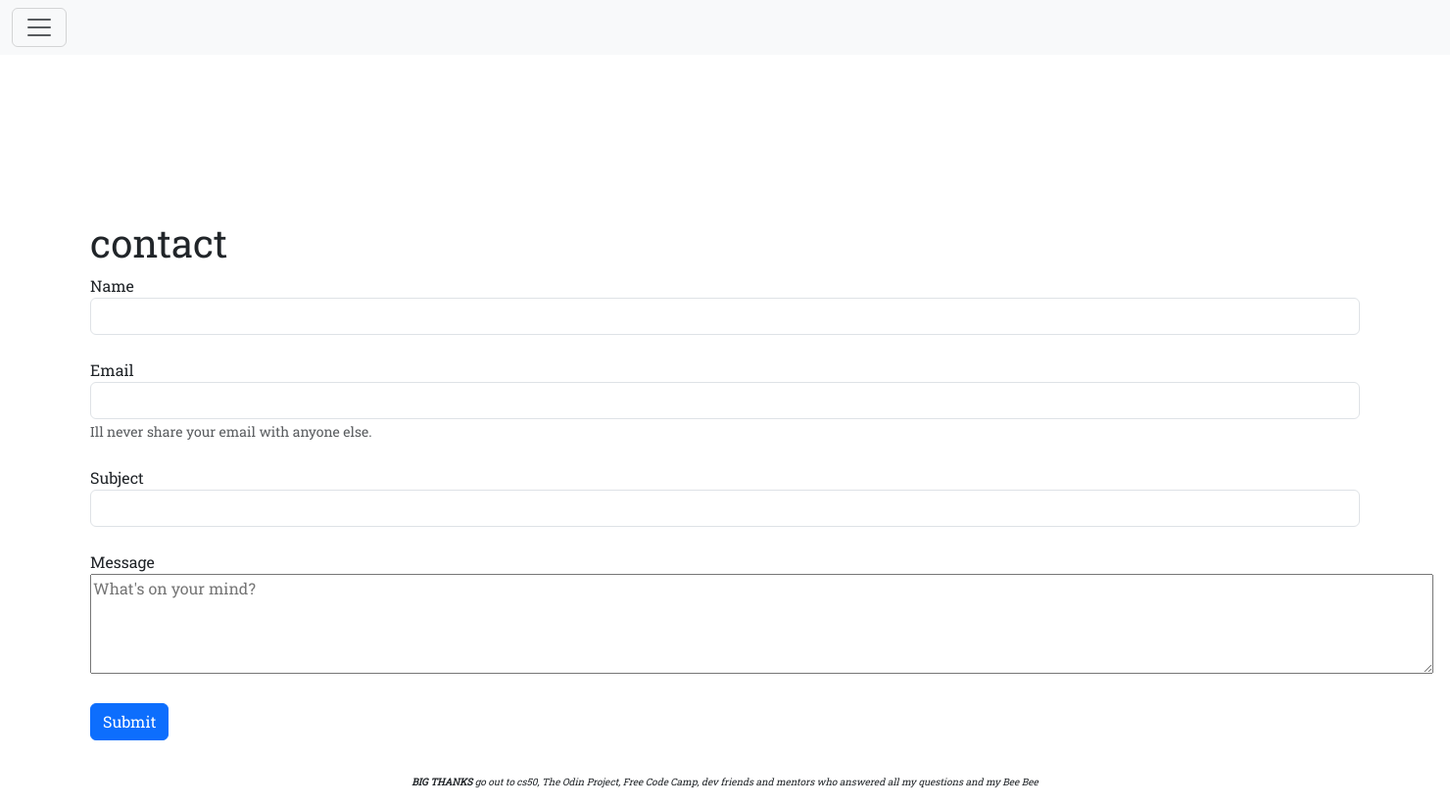
After one commit to TeaZea/Portfolio_2024, a Django app: page /contact/ in a window 1480 px wide. The commit adds this page. Shown: the whole page at 98% size. Run offline with Django 5.2, Linux system fonts and the light colour scheme; some libraries are stand-ins or nearby versions.

Commit message:
Added Mailtrap SMTP info to settings.py. Created form view, url and template. Updated docs

```diff
--- /dev/null
+++ b/portfolio_v2/portfolio_v2/forms.py
@@ -0,0 +1,8 @@
+from django import forms
+from django.core.validators import EmailValidator
+
+class ContactForm(forms.Form):
+    name = forms.CharField(max_length=100)
+    email = forms.CharField(validators=[EmailValidator()])
+    subject = forms.CharField(max_length=100)
+    message = forms.CharField(widget=forms.Textarea)
--- a/portfolio_v2/portfolio_v2/settings.py
+++ b/portfolio_v2/portfolio_v2/settings.py
@@ -123,3 +123,7 @@ STATIC_URL = "static/"
 # https://docs.djangoproject.com/en/5.0/ref/settings/#default-auto-field
 
 DEFAULT_AUTO_FIELD = "django.db.models.BigAutoField"
+EMAIL_HOST = 'sandbox.smtp.mailtrap.io'
+EMAIL_HOST_USER = '85e7ff3b5487e4'
+EMAIL_HOST_PASSWORD = '********306b'
+EMAIL_PORT = '2525'
--- a/portfolio_v2/portfolio_v2/urls.py
+++ b/portfolio_v2/portfolio_v2/urls.py
@@ -16,9 +16,12 @@ Including another URLconf
 """
 from django.contrib import admin
 from django.urls import path, include
+from portfolio_v2.views import contact, success
 
 urlpatterns = [
     path("admin/", admin.site.urls),
     path("", include("pages.urls")),
     path("projects/", include("projects.urls")),
+    path("contact/", contact, name='contact'),
+    path("success/", success, name='success'),
 ]
--- /dev/null
+++ b/portfolio_v2/portfolio_v2/views.py
@@ -0,0 +1,26 @@
+from portfolio_v2.forms import ContactForm
+from django.shortcuts import render, redirect, HttpResponse
+from django.core.mail import EmailMessage
+
+def contact(request):
+    if request.method == 'POST':
+        form = ContactForm(request.POST)
+        if form.is_valid():
+            name = form.cleaned_data['name']
+            email = form.cleaned_data['email']
+
+            message = form.cleaned_data['message']
+            EmailMessage(
+                'Contact Form Submission from {}'.format(name),
+                message,
+                ['sena.stefano@gmail.com'],
+                [],
+                reply_to=[email]
+            ).send()
+            return redirect('success')
+    else:
+        form = ContactForm()
+    return render(request, 'contact.html', {'form': form})
+
+def success(request):
+    return HttpResponse('cool, it worked')
--- a/portfolio_v2/templates/base.html
+++ b/portfolio_v2/templates/base.html
@@ -30,6 +30,9 @@
             <li class="nav-item">
               <a class="nav-link" href="{% url 'project_index' %}">Projects</a>
             </li>
+            <li class="nav-item">
+              <a class="nav-link" href="{% url 'contact' %}">Contact Me</a>
+            </li>
         </div>
       </div>
     </div>
--- /dev/null
+++ b/portfolio_v2/templates/contact.html
@@ -0,0 +1,35 @@
+{% extends "base.html" %}
+
+{% block page_content %}
+
+<div class="body-margin">
+    <h1>contact</h1>
+    <form action="" method="POST">
+        {% csrf_token %}
+        <div class="form-group">
+            <label for="name">Name</label>
+            <input type="text" class="form-control" id="name" name="name">
+        </div>
+        <br>
+        <div class="form-group">
+            <label for="email">Email</label>
+            <input type="email" class="form-control" id="email" aria-describedby="emailHelp">
+            <small id="emailHelp" class="form-text text-muted">Ill never share your email with anyone else.</small>
+        </div>
+        <br>
+        <div class="form-group">
+            <label for="subject">Subject</label>
+            <input type="text" class="form-control" id="subject" name="subject">
+        </div>
+        <br>
+        <div class="form-group">
+            <label for="message">Message</label>
+            <br>
+            <textarea id="message" name="message" rows="4" cols="135" placeholder="What's on your mind?"></textarea>
+        </div>
+        <br>
+        <button type="submit" class="btn btn-primary">Submit</button>
+    </form>
+</div>
+
+{% endblock page_content %}
```
Also changed, not shown: portfolio_v2/templates/success.html (added, +9 -0 lines), README.md (added), portfolio_v2/README.md.
